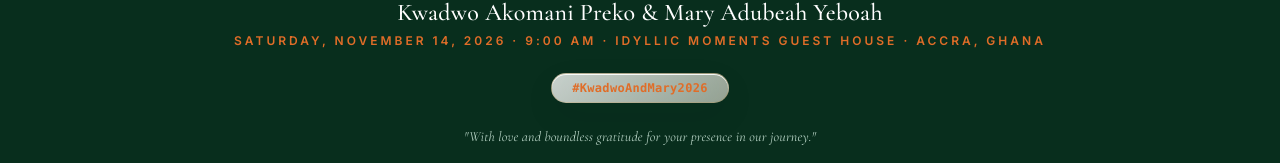
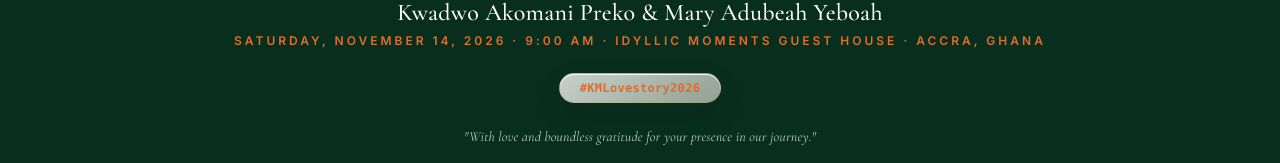
Before and after one commit to NANA-PREMPEH/KwadwoWedsMary, a React (Vite) app: page / in a window 1280 px wide. Shown: the part 1757-1920 px from the top of the page. Built offline with nearby package versions, Linux system fonts and the light colour scheme; no server answers.

Commit message:
Updated the venue map

```diff
--- a/src/components/InteractiveVenueMap.tsx
+++ b/src/components/InteractiveVenueMap.tsx
@@ -307,7 +307,7 @@ export const InteractiveVenueMap: React.FC = () => {
           <div
             ref={mapContainerRef}
             className="w-full flex-1 min-h-[480px] z-10 pointer-events-none select-none"
-            aria-label="Static regional map of Lake Como wedding sites"
+            aria-label="Street map showing Idyllic Moments Guest House in Haatso, Accra"
           />
 
           {/* Static Map Header Banner */}
--- a/src/data/initialData.ts
+++ b/src/data/initialData.ts
@@ -32,7 +32,7 @@ export const INITIAL_WEDDING_DETAILS: WeddingDetails = {
       { name: 'Deep Forest Emerald', hex: '#1B3B2F' }
     ]
   },
-  hashtag: '#KwadwoAndMary2026'
+  hashtag: '#KMLovestory2026'
 };
 
 export const INITIAL_SCHEDULE: ScheduleItem[] = [
```
